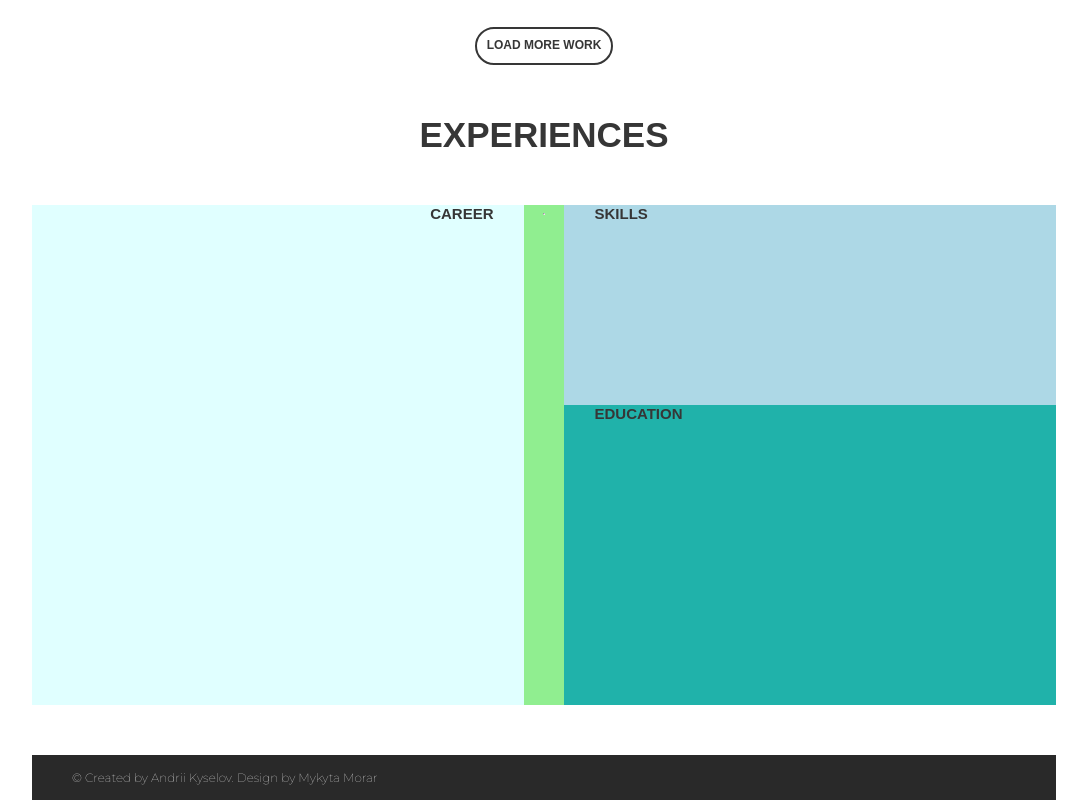
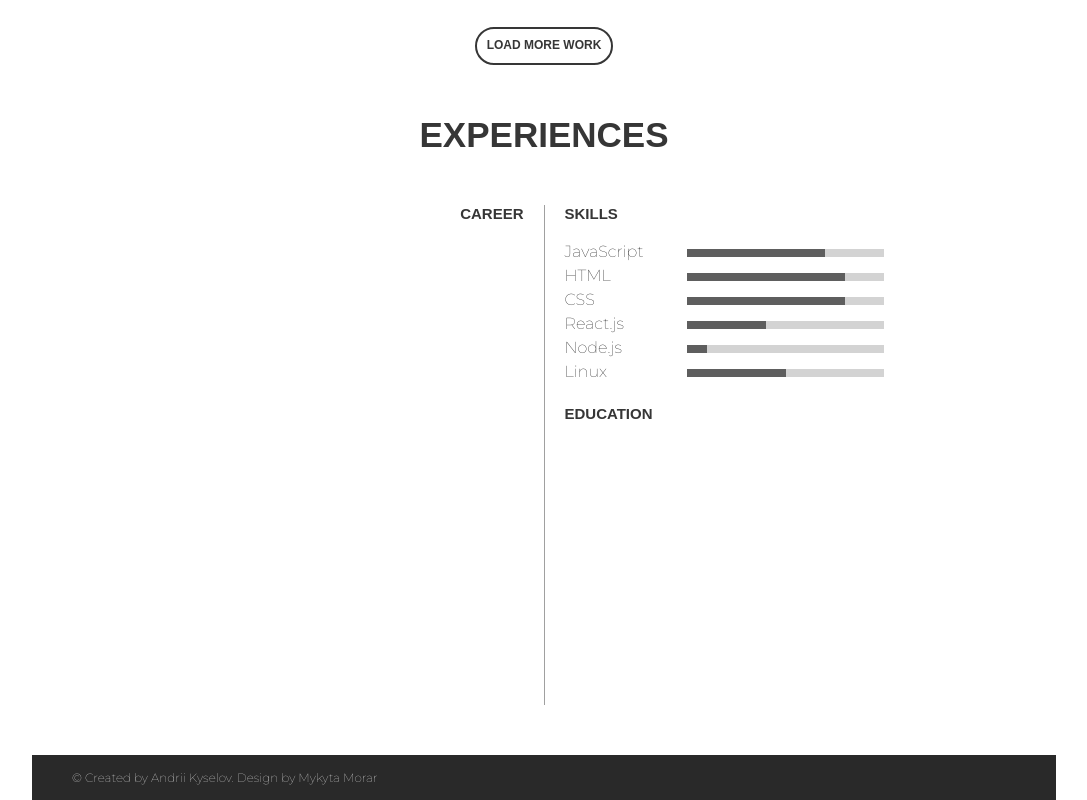
Before and after one commit to IselDrew/iseldrew.github.io, a React (Create React App) app: page / in a window 1280 px wide. Shown: the part 913-1713 px from the top of the page, without its empty margins (96-1183 px from the left). Built offline with nearby package versions, Linux system fonts and the light colour scheme; a web font is replaced by a local one.

Commit message:
Add Skills

```diff
--- a/src/components/Experiences.js
+++ b/src/components/Experiences.js
@@ -1,6 +1,20 @@
 import React from "react"
+import { skills } from "../data"
 
 function Experiences() {
+  const skillsElements = skills.map(item => (
+    <div className="skill-line" key={item.id}>
+      <div className="skill-name">
+        <span>{item.name}</span>
+      </div>
+
+      <div className="skill-bar-container">
+        <div className="skill-bar">
+          <div style={{ width: item.percent }} className="skill-level"></div>
+        </div>
+      </div>
+    </div>
+  ))
   return (
     <div className="experiences">
       <span className="paragraph-title">Experiences</span>
@@ -8,18 +22,20 @@ function Experiences() {
         <div className="career">
           <span className="career-title">Career</span>
         </div>
-        <hr className="experiences-hr" />
+        <div className="experiences-hr"></div>
         <div className="skills-education">
           <div className="skills">
             <span className="skills-title">Skills</span>
+            <div className="skills-elements">{skillsElements}</div>
           </div>
           <div className="education">
             <span className="education-title">Education</span>
           </div>
         </div>
       </div>
+      {/* <input className="project-button" type="button" value="Download CV" /> */}
     </div>
   )
 }
 
-export default Experiences;
+export default Experiences
--- a/src/components/Projects.js
+++ b/src/components/Projects.js
@@ -6,6 +6,12 @@ function Projects() {
     <div className="project-element" key={item.id}>
       <div className="project-image">
         {/* <img src={item.img} alt="name"></img> */}
+        {/* <div className="projects-links">
+          <a href={item.githubLink} className="projects-links-github">Github</a>
+          <hr className="projects-links-hr"/>
+          <a href={item.checkLink} className="projects-links-check" >Check</a>
+        </div> */}
+
       </div>
       <div className="project-element-text">
         <span className="project-name">{item.name}</span>
--- a/src/data.js
+++ b/src/data.js
@@ -7,7 +7,7 @@ export const projects = [
       "https://www.rajeevmasand.com/admin/wp-content/uploads/2014/06/test1-300x300.jpg",
     name: "Retro Snake Game",
     githubLink: "",
-    showLink: "",
+    checkLink: "",
     year: "2018",
   },
   {
@@ -16,7 +16,7 @@ export const projects = [
       "https://www.rajeevmasand.com/admin/wp-content/uploads/2014/06/test1-300x300.jpg",
     name: "Todo Application",
     githubLink: "",
-    showLink: "",
+    checkLink: "",
     year: "2019",
   },
   {
@@ -25,7 +25,40 @@ export const projects = [
       "https://www.rajeevmasand.com/admin/wp-content/uploads/2014/06/test1-300x300.jpg",
     name: "Website",
     githubLink: "",
-    showLink: "",
+    checkLink: "",
     year: "2019",
   },
 ]
+
+export const skills = [
+  {
+    id: uniqid(),
+    name: 'JavaScript',
+    percent: '70%'
+  },
+  {
+    id: uniqid(),
+    name: 'HTML',
+    percent: '80%'
+  },
+  {
+    id: uniqid(),
+    name: 'CSS',
+    percent: '80%'
+  },
+  {
+    id: uniqid(),
+    name: 'React.js',
+    percent: '40%'
+  },
+  {
+    id: uniqid(),
+    name: 'Node.js',
+    percent: '10%'
+  },
+  {
+    id: uniqid(),
+    name: 'Linux',
+    percent: '50%'
+  },
+]
--- a/src/styles.css
+++ b/src/styles.css
@@ -44,6 +44,8 @@
   font-size: 35px;
   font-family: "Montserrat Bold", arial;
   font-weight: 900;
+  /* height: 100%; */
+  /* margin: auto; */
   color: #363636;
 }
 
@@ -66,7 +68,7 @@ svg {
 
 svg:hover {
   transition: 0.3s;
-  fill: #808080;
+  fill: #999999;
 }
 
 /* ---------------------------------------------------- */
@@ -127,7 +129,34 @@ svg:hover {
   object-fit: cover;
   width: 100%;
   height: 100%;
+  /* transition: 0.8s; */
 }
+
+/* .project-image img:hover {
+  cursor: pointer;
+  object-fit: cover;
+  width: 95%;
+  height: 95%;
+} */
+
+/* .projects-links {
+  background-color: pink;
+  display: flex;
+  justify-content: center;
+  width: 100%;
+}
+
+.projects-links-github {
+  background-color: lightcyan;
+}
+
+.projects-links-hr {
+  background-color: lightgreen;
+}
+
+.projects-links-check {
+  background-color: lightblue;
+} */
 
 .project-element-text {
   /* background-color: lightcyan; */
@@ -195,8 +224,22 @@ svg:hover {
   color: #363636;
 }
 
+.experiences-content {
+  /* background-color: lightgreen; */
+  margin-top: 50px;
+  display: flex;
+  justify-content: space-between;
+  height: 500px;
+}
+
+.career {
+  /* background-color: lightcyan; */
+  width: 48%;
+  height: 100%;
+  text-align: right;
+}
+
 .career-title {
-  margin-right: 30px;
   font-family: "Montserrat Bold", arial;
   font-weight: bold;
   text-transform: uppercase;
@@ -204,8 +247,25 @@ svg:hover {
   color: #363636;
 }
 
+.experiences-hr {
+  background-color: #a0a0a0;
+  width: 1px;
+}
+
+.skills-education {
+  /* background-color: lightcyan; */
+  width: 48%;
+  height: 100%;
+  text-align: left;
+}
+
+.skills {
+  /* background-color: lightblue; */
+  height: 40%;
+}
+
 .skills-title {
-  margin-left: 30px;
+  /* margin-left: 30px; */
   font-family: "Montserrat Bold", arial;
   font-weight: bold;
   text-transform: uppercase;
@@ -213,8 +273,51 @@ svg:hover {
   color: #363636;
 }
 
+.skills-elements {
+  margin-top: 20px;
+  /* background-color: pink; */
+  /* margin-left: 30px; */
+  width: 100%;
+  height: 70%;
+  display: flex;
+  flex-direction: column;
+  justify-content: space-between;
+}
+
+.skill-line {
+  /* background-color: brown; */
+  width: 100%;
+  height: 20px;
+  display: flex;
+}
+
+.skill-name {
+  /* background-color: lightgreen; */
+  width: 25%;
+}
+
+.skill-bar-container {
+  /* background-color: red; */
+  width: 40%;
+  height: 100%;
+  display: flex;
+  align-items: center;
+}
+
+.skill-bar {
+  /* background-color: black; */
+  background-color: lightgrey;
+  width: 100%;
+  height: 40%;
+}
+
+.skill-level {
+  background-color: #5e5e5e;
+  height: 100%;
+}
+
 .education-title {
-  margin-left: 30px;
+  /* margin-left: 30px; */
   font-family: "Montserrat Bold", arial;
   font-weight: bold;
   text-transform: uppercase;
@@ -222,41 +325,8 @@ svg:hover {
   color: #363636;
 }
 
-.experiences-content {
-  background-color: lightgreen;
-  margin-top: 50px;
-  display: flex;
-  height: 500px;
-}
-
-.career {
-  background-color: lightcyan;
-  width: 48%;
-  height: 100%;
-  text-align: right;
-}
-
-/* .experiences-hr {
-  border: none;
-  border-left: 1px solid hsla(200, 10%, 50%, 100);
-  height: 100%;
-  width: 1px;
-} */
-
-.skills-education {
-  background-color: lightcyan;
-  width: 48%;
-  height: 100%;
-  text-align: left;
-}
-
-.skills {
-  background-color: lightblue;
-  height: 40%;
-}
-
 .education {
-  background-color: lightseagreen;
+  /* background-color: lightseagreen; */
   height: 60%;
 }
 
@@ -269,10 +339,11 @@ svg:hover {
   color: white;
   margin-top: 50px;
   height: 45px;
+  display: flex;
+  align-items: center;
 }
 
 .footer-text {
-  line-height: 45px;
   margin-left: 40px;
   font-size: 12px;
 }
```
